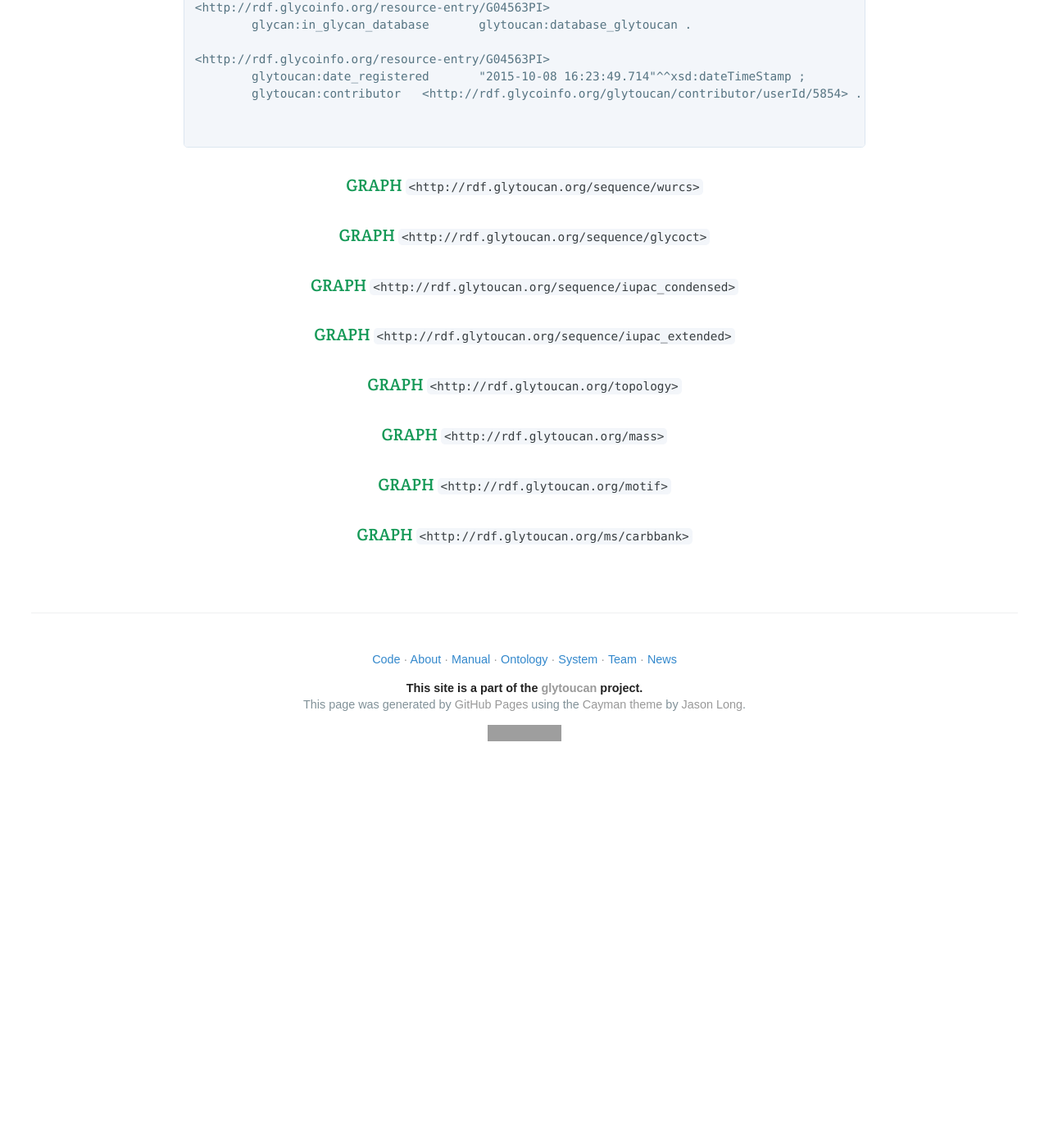
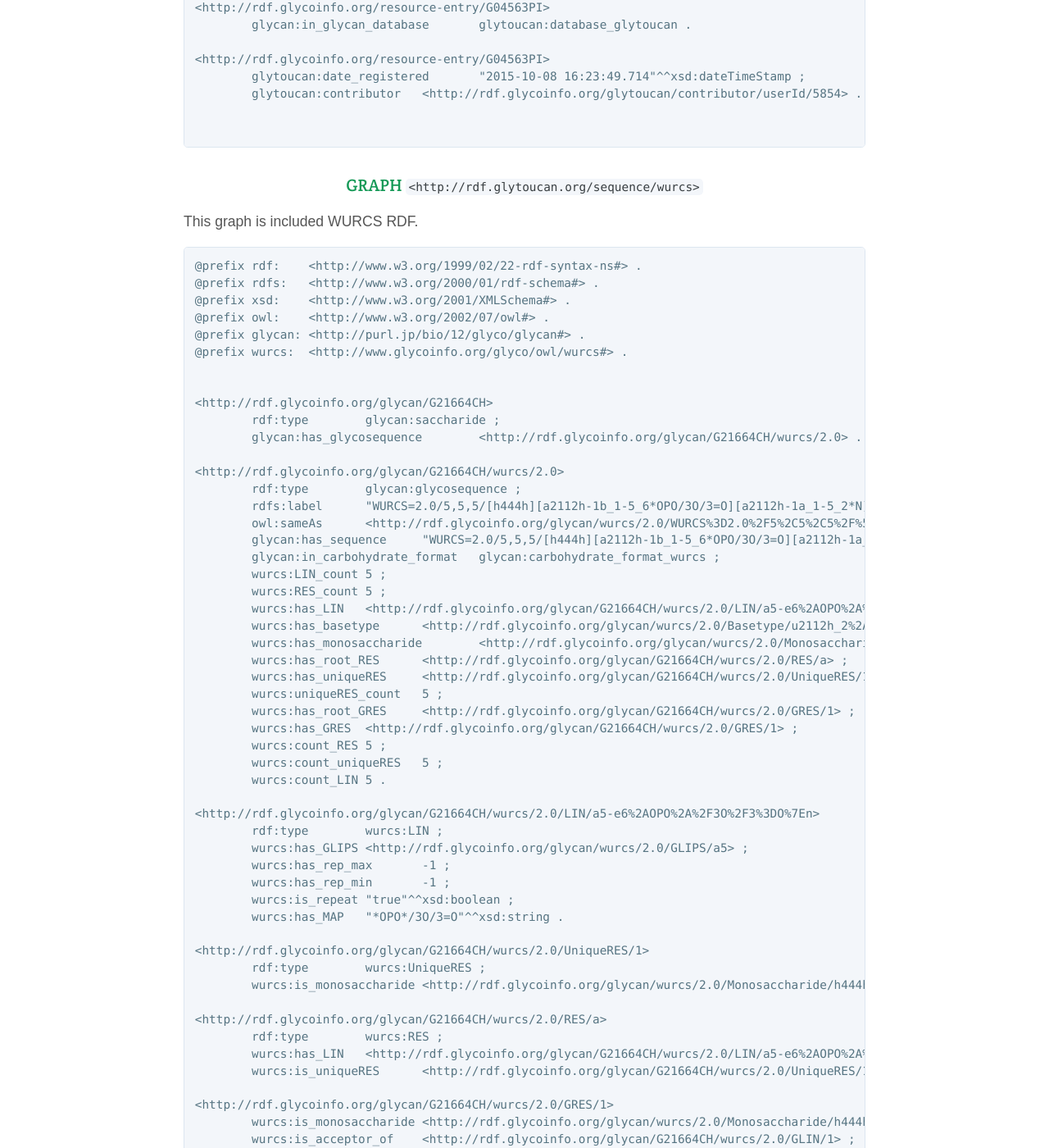
Before and after one commit to glytoucan/glytoucan, a Jekyll site: the page built from system/rdf/glytoucanRdfSchema.md, in a window 1280 px wide and 1400 px high, scrolled down 1156 px. Shown: the whole window at 82% size. Built offline with Jekyll 4.4.1, drawn with Linux system fonts in a browser that asks for light colours; nearby versions of some CDN libraries; before the commit the page ends 2113 px from its top, so only the background shows below that; some of the changed text lies outside the part shown; grey boxes are pictures that could not be loaded.

Commit message:
modified GlyTouCan RDF schema doc

````diff
--- a/system/rdf/glytoucanRdfSchema.md
+++ b/system/rdf/glytoucanRdfSchema.md
@@ -60,11 +60,78 @@ PREFIX glycan:	http://purl.jp/bio/12/glyco/glycan#
 ```
 
 ### GRAPH `<http://rdf.glytoucan.org/sequence/wurcs>`
+
+This graph is included WURCS RDF.
+
+
+```
+@prefix rdf:	<http://www.w3.org/1999/02/22-rdf-syntax-ns#> .
+@prefix rdfs:	<http://www.w3.org/2000/01/rdf-schema#> .
+@prefix xsd:	<http://www.w3.org/2001/XMLSchema#> .
+@prefix owl:	<http://www.w3.org/2002/07/owl#> .
+@prefix glycan:	<http://purl.jp/bio/12/glyco/glycan#> .
+@prefix wurcs:	<http://www.glycoinfo.org/glyco/owl/wurcs#> .
+
+
+<http://rdf.glycoinfo.org/glycan/G21664CH>
+	rdf:type	glycan:saccharide ;
+	glycan:has_glycosequence	<http://rdf.glycoinfo.org/glycan/G21664CH/wurcs/2.0> .
+
+<http://rdf.glycoinfo.org/glycan/G21664CH/wurcs/2.0>
+	rdf:type	glycan:glycosequence ;
+	rdfs:label	"WURCS=2.0/5,5,5/[h444h][a2112h-1b_1-5_6*OPO/3O/3=O][a2112h-1a_1-5_2*N][a2112m-1a_1-5_2*NCC/3=O_4*N][a2122h-1b_1-5]/1-2-3-4-5/a1-b1_b3-c1_c4-d1_d3-e1_a5-e6*OPO*/3O/3=O~n"^^xsd:string ;
+	owl:sameAs	<http://rdf.glycoinfo.org/glycan/wurcs/2.0/WURCS%3D2.0%2F5%2C5%2C5%2F%5Bh444h%5D%5Ba2112h-1b_1-5_6%2AOPO%2F3O%2F3%3DO%5D%5Ba2112h-1a_1-5_2%2AN%5D%5Ba2112m-1a_1-5_2%2ANCC%2F3%3DO_4%2AN%5D%5Ba2122h-1b_1-5%5D%2F1-2-3-4-5%2Fa1-b1_b3-c1_c4-d1_d3-e1_a5-e6%2AOPO%2A%2F3O%2F3%3DO%7En> ;
+	glycan:has_sequence	"WURCS=2.0/5,5,5/[h444h][a2112h-1b_1-5_6*OPO/3O/3=O][a2112h-1a_1-5_2*N][a2112m-1a_1-5_2*NCC/3=O_4*N][a2122h-1b_1-5]/1-2-3-4-5/a1-b1_b3-c1_c4-d1_d3-e1_a5-e6*OPO*/3O/3=O~n"^^xsd:string ;
+	glycan:in_carbohydrate_format	glycan:carbohydrate_format_wurcs ;
+	wurcs:LIN_count	5 ;
+	wurcs:RES_count	5 ;
+	wurcs:has_LIN	<http://rdf.glycoinfo.org/glycan/G21664CH/wurcs/2.0/LIN/a5-e6%2AOPO%2A%2F3O%2F3%3DO%7En> ;
+	wurcs:has_basetype	<http://rdf.glycoinfo.org/glycan/wurcs/2.0/Basetype/u2112h_2%2AN> ;
+	wurcs:has_monosaccharide	<http://rdf.glycoinfo.org/glycan/wurcs/2.0/Monosaccharide/a2122h-1b_1-5> ;
+	wurcs:has_root_RES	<http://rdf.glycoinfo.org/glycan/G21664CH/wurcs/2.0/RES/a> ;
+	wurcs:has_uniqueRES	<http://rdf.glycoinfo.org/glycan/G21664CH/wurcs/2.0/UniqueRES/1> ;
+	wurcs:uniqueRES_count	5 ;
+	wurcs:has_root_GRES	<http://rdf.glycoinfo.org/glycan/G21664CH/wurcs/2.0/GRES/1> ;
+	wurcs:has_GRES	<http://rdf.glycoinfo.org/glycan/G21664CH/wurcs/2.0/GRES/1> ;
+	wurcs:count_RES	5 ;
+	wurcs:count_uniqueRES	5 ;
+	wurcs:count_LIN	5 .
+
+<http://rdf.glycoinfo.org/glycan/G21664CH/wurcs/2.0/LIN/a5-e6%2AOPO%2A%2F3O%2F3%3DO%7En>
+	rdf:type	wurcs:LIN ;
+	wurcs:has_GLIPS	<http://rdf.glycoinfo.org/glycan/wurcs/2.0/GLIPS/a5> ;
+	wurcs:has_rep_max	-1 ;
+	wurcs:has_rep_min	-1 ;
+	wurcs:is_repeat	"true"^^xsd:boolean ;
+	wurcs:has_MAP	"*OPO*/3O/3=O"^^xsd:string .
+
+<http://rdf.glycoinfo.org/glycan/G21664CH/wurcs/2.0/UniqueRES/1>
+	rdf:type	wurcs:UniqueRES ;
+	wurcs:is_monosaccharide	<http://rdf.glycoinfo.org/glycan/wurcs/2.0/Monosaccharide/h444h> .
+
+<http://rdf.glycoinfo.org/glycan/G21664CH/wurcs/2.0/RES/a>
+	rdf:type	wurcs:RES ;
+	wurcs:has_LIN	<http://rdf.glycoinfo.org/glycan/G21664CH/wurcs/2.0/LIN/a5-e6%2AOPO%2A%2F3O%2F3%3DO%7En> ;
+	wurcs:is_uniqueRES	<http://rdf.glycoinfo.org/glycan/G21664CH/wurcs/2.0/UniqueRES/1> .
+
+<http://rdf.glycoinfo.org/glycan/G21664CH/wurcs/2.0/GRES/1>
+	wurcs:is_monosaccharide	<http://rdf.glycoinfo.org/glycan/wurcs/2.0/Monosaccharide/h444h> ;
+	wurcs:is_acceptor_of	<http://rdf.glycoinfo.org/glycan/G21664CH/wurcs/2.0/GLIN/1> ;
+	wurcs:is_donor_of	<http://rdf.glycoinfo.org/glycan/G21664CH/wurcs/2.0/GLIN/5> .
+
+<http://rdf.glycoinfo.org/glycan/G21664CH/wurcs/2.0/GLIN/1>
+	wurcs:has_MAP	""^^xsd:string .
+
+<http://rdf.glycoinfo.org/glycan/G21664CH/wurcs/2.0/GLIN/5>
+	wurcs:has_MAP	"*OPO*/3O/3=O"^^xsd:string .
+
+```
+
 ### GRAPH `<http://rdf.glytoucan.org/sequence/glycoct>`
 ### GRAPH `<http://rdf.glytoucan.org/sequence/iupac_condensed>`
 ### GRAPH `<http://rdf.glytoucan.org/sequence/iupac_extended>`
-### GRAPH `<http://rdf.glytoucan.org/topology>`
-
 ### GRAPH `<http://rdf.glytoucan.org/mass>`
 ### GRAPH `<http://rdf.glytoucan.org/motif>`
 ### GRAPH `<http://rdf.glytoucan.org/ms/carbbank>`
+
+### GRAPH `<http://rdf.glytoucan.org/topology>`
````
